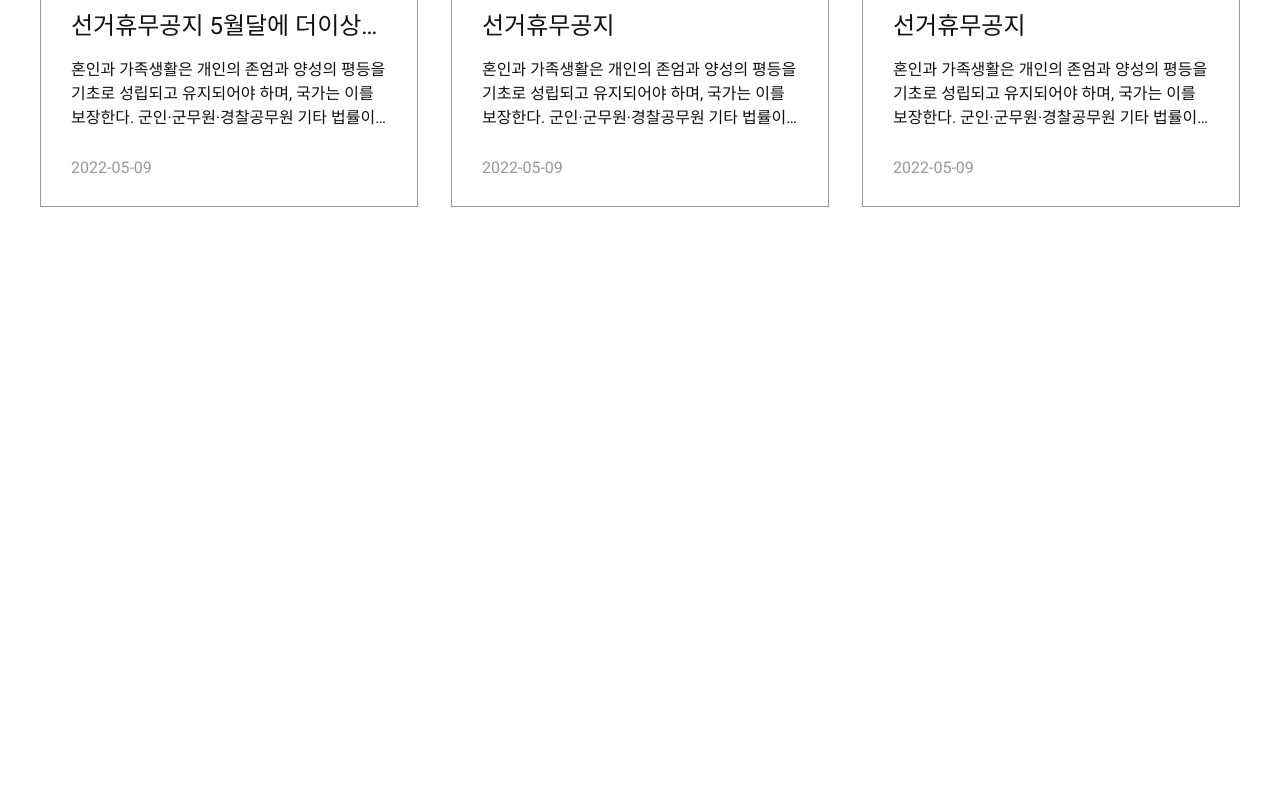
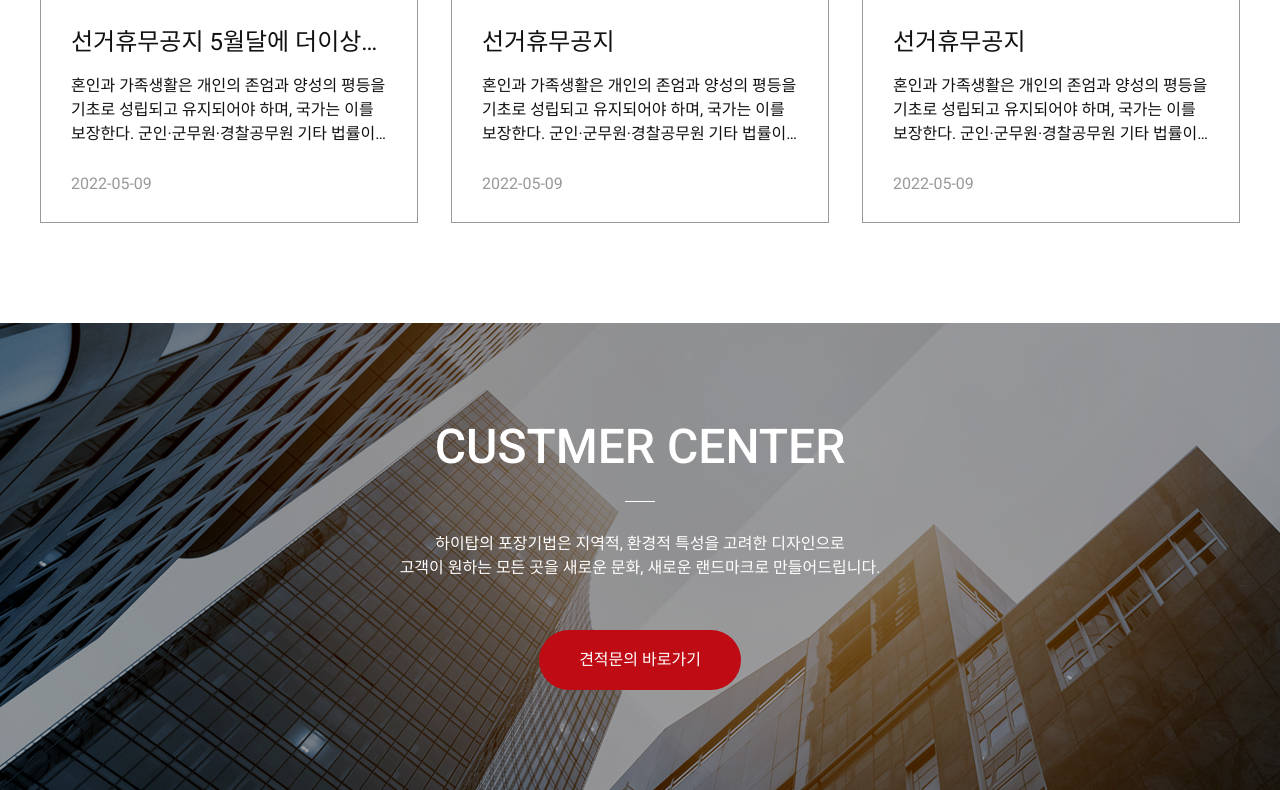
Before and after one commit to flyingjjang051/hitop, a plain HTML site: page html/index.html in a window 1280 px wide. Shown: the part 3158-3948 px from the top of the page. Before the commit the page ends 3465 px from the top, so only its background shows below. Drawn offline with Linux system fonts and the light colour scheme.

Commit message:
customer

```diff
--- a/css/main.css
+++ b/css/main.css
@@ -14,6 +14,9 @@ html {
   font-size: 48px;
   font-weight: 500;
   margin-bottom: 20px;
+}
+.section .titleBox p {
+  line-height: 1.5;
 }
 
 .section .container {
@@ -215,6 +218,11 @@ html {
   width: 31.33%;
   border: 1px solid #999;
   position: relative;
+  transition: all 0.25s ease-in-out;
+}
+#news .list li:hover {
+  transform: translateY(-20px);
+  box-shadow: 0 10px 10px rgba(0, 0, 0, 0.2);
 }
 #news .list li:after {
   content: "";
@@ -226,11 +234,11 @@ html {
   position: absolute;
   pointer-events: none;
   /* 퍼짐의 정도 */
-  box-shadow: inset 0 0 0 0px #f00;
+  box-shadow: inset 0 0 0 0px #bf0c14;
   transition: box-shadow 0.15s ease-in-out;
 }
 #news .list li:hover:after {
-  box-shadow: inset 0 0 0 10px #f00;
+  box-shadow: inset 0 0 0 4px #bf0c14;
 }
 
 #news .list li img {
@@ -263,9 +271,40 @@ html {
 #news .list li .desc .date {
   color: #999;
 }
+/* news end */
 
+#customer {
+  background-image: url("../images/main/bgCustomer.jpg");
+}
 #customer .titleBox {
-  color: #f00;
+  color: #fff;
+  margin-bottom: 0;
+}
+
+#customer .titleBox h2:after {
+  content: "";
+  display: block;
+  width: 30px;
+  height: 1px;
+  background-color: #fff;
+  margin: 30px auto;
+}
+
+.btns {
+  display: flex;
+  justify-content: center;
+  margin-top: 50px;
+}
+.btns .btn {
+  display: flex;
+  justify-content: center;
+  align-items: center;
+  height: 60px;
+  background-color: #bf0c14;
+  color: #fff;
+  padding: 0 40px;
+  border-radius: 100px;
+  margin: 0 5px;
 }
 
 @keyframes mouseAnimation {
--- a/html/index.html
+++ b/html/index.html
@@ -241,8 +241,8 @@
         </ul>
       </div>
     </section>
-
-    <!-- <section id="customer" class="section">
+    <!-- new end -->
+    <section id="customer" class="section">
       <div class="titleBox">
         <h2>CUSTMER CENTER</h2>
         <p>
@@ -250,7 +250,12 @@
           고객이 원하는 모든 곳을 새로운 문화, 새로운 랜드마크로 만들어드립니다.
         </p>
       </div>
-    </section> -->
+      <div class="container">
+        <div class="btns">
+          <a href="" class="btn confirm">견적문의 바로가기</a>
+        </div>
+      </div>
+    </section>
 
     <script>
       new Swiper("#mainVisual", {
```
